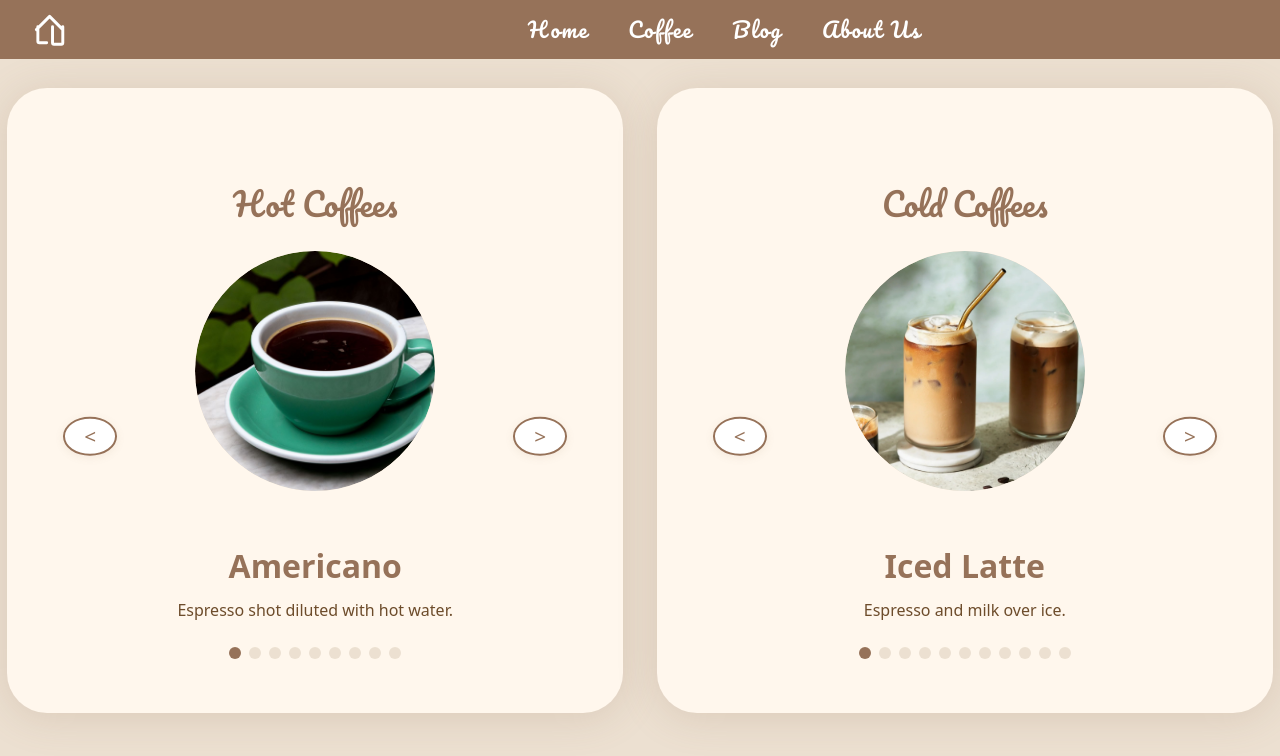
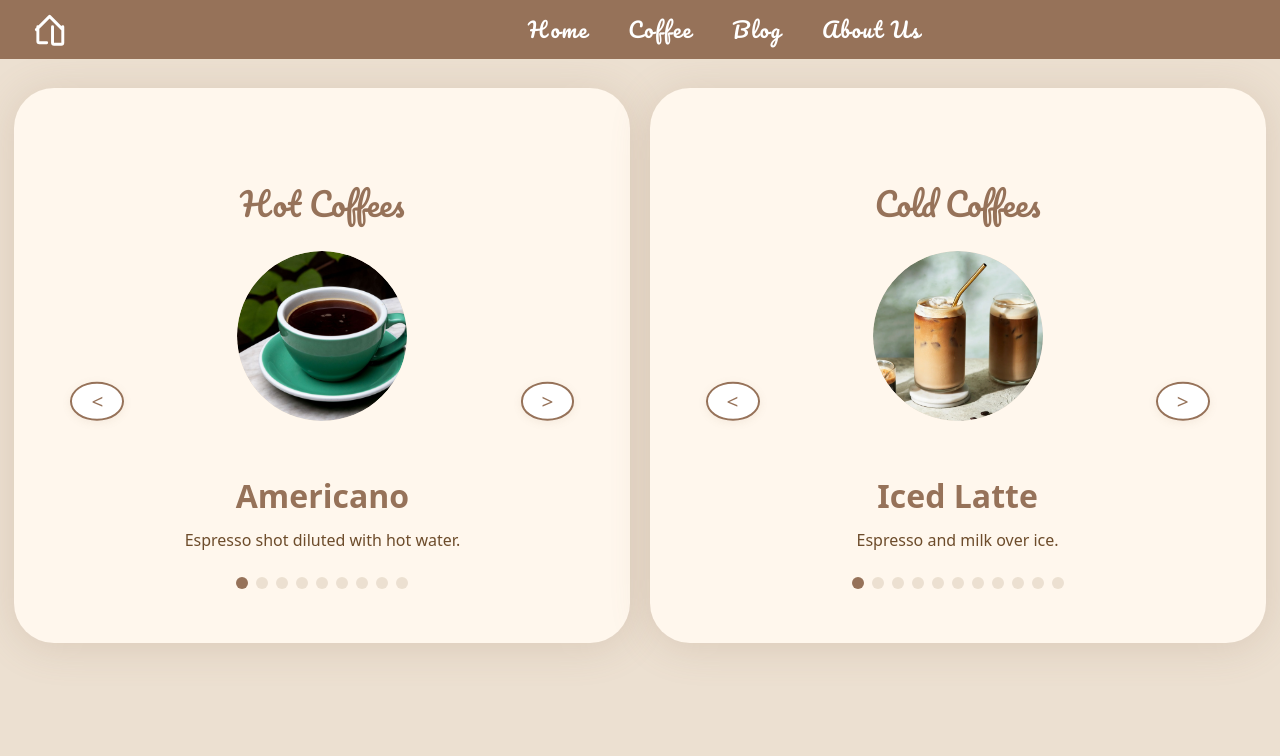
Before and after one commit to aaronMFbales/tasteoftales, a React (Vite) app: page /coffee in a window 1280 px wide. Shown: the top 756 px of the page. Built offline with nearby package versions, Linux system fonts and the light colour scheme.

Commit message:
Refactor modal: full image, normal bold font, simple overlay

```diff
--- a/src/App.css
+++ b/src/App.css
@@ -622,10 +622,8 @@
   padding-bottom: 2.5rem;
 }
 .coffee-story-box {
-  min-width: 210px;
-  max-width: 260px;
-  width: 100%;
-  height: auto;
+  width: 280px;
+  height: 240px;
   box-sizing: border-box;
   margin: 0 !important;
   padding: 1rem 1rem 1rem 1rem;
--- a/src/CoffeeCarousel.css
+++ b/src/CoffeeCarousel.css
@@ -1,3 +1,22 @@
+/* Entrance animation for carousels on CoffeePage */
+.carousel-entrance-row {
+  opacity: 0;
+  transform: translateY(40px);
+  transition: opacity 0.7s cubic-bezier(0.4,0,0.2,1), transform 0.7s cubic-bezier(0.4,0,0.2,1);
+}
+.carousel-entrance-row.animate {
+  opacity: 1;
+  transform: translateY(0);
+}
+.carousel-entrance {
+  opacity: 0;
+  transform: scale(0.85) translateY(40px);
+  transition: opacity 0.7s cubic-bezier(0.4,0,0.2,1), transform 0.7s cubic-bezier(0.4,0,0.2,1);
+}
+.carousel-entrance.animate {
+  opacity: 1;
+  transform: scale(1) translateY(0);
+}
 /* Modal coffee name below image */
 .carousel-modal-coffee-name {
   margin-top: 1.2rem;
@@ -9,52 +28,73 @@
   letter-spacing: 0.02em;
 }
 /* Modal for projecting image */
-.carousel-modal-overlay {
+/* Enhanced modal overlay for coffee theme */
+/* Modal overlay: simple semi-transparent dark background */
+.coffee-modal-overlay {
   position: fixed;
   top: 0;
   left: 0;
   width: 100vw;
   height: 100vh;
   background: rgba(60, 40, 20, 0.35);
-  backdrop-filter: blur(6px);
+  backdrop-filter: blur(8px);
   z-index: 9999;
   display: flex;
   align-items: center;
   justify-content: center;
   animation: modalFadeIn 0.3s;
 }
-.carousel-modal-content {
-  background: #fff7ed;
-  border-radius: 1.5rem;
-  box-shadow: 0 8px 32px 0 rgba(150,114,89,0.18);
-  padding: 2rem;
+.coffee-modal-content {
+  background: #fff8ef;
+  border-radius: 2rem;
+  box-shadow: 0 12px 48px 0 rgba(150,114,89,0.22);
+  border: 4px solid #a0521c;
+  padding: 2.5rem 2rem 2rem 2rem;
+  min-width: 320px;
+  max-width: 95vw;
   position: relative;
   display: flex;
   flex-direction: column;
   align-items: center;
   animation: modalZoomIn 0.3s;
 }
-.carousel-modal-img {
+/* Modal image: full display, no border */
+.coffee-modal-img-full {
   max-width: 80vw;
   max-height: 70vh;
   border-radius: 1.2rem;
   box-shadow: 0 4px 24px 0 rgba(150,114,89,0.18);
   margin-bottom: 1.2rem;
+  object-fit: contain;
 }
-.carousel-modal-close {
+/* Modal coffee name: normal font, bold */
+.coffee-modal-coffee-name-normal {
+  margin-top: 1.2rem;
+  font-size: 2rem;
+  color: #967259;
+  font-family: system-ui, Avenir, Helvetica, Arial, sans-serif;
+  font-weight: bold;
+  text-align: center;
+  letter-spacing: 0.02em;
+}
+/* Fix close button positioning for modal */
+.coffee-modal-close {
   position: absolute;
-  top: 18px;
-  right: 24px;
+  top: 1.2rem;
+  right: 1.5rem;
   background: none;
   border: none;
-  font-size: 2.2rem;
-  color: #967259;
+  font-size: 2.7rem;
+  color: #a0521c;
   cursor: pointer;
   transition: color 0.2s;
-  z-index: 2;
+  z-index: 10;
+  font-weight: bold;
+  text-shadow: 0 2px 12px #d6ad60aa;
+  line-height: 1;
 }
-.carousel-modal-close:hover {
-  color: #a0521c;
+.coffee-modal-close:hover {
+  color: #967259;
 }
 @keyframes modalFadeIn {
   0% { opacity: 0; }
@@ -131,8 +171,8 @@
 }
 
 .carousel-image {
-  width: 240px;
-  height: 240px;
+  width: 170px;
+  height: 170px;
   border-radius: 50%;
   background: #ece0d1;
   display: flex;
--- a/src/CoffeeCarousel.jsx
+++ b/src/CoffeeCarousel.jsx
@@ -2,10 +2,9 @@ import React, { useState } from 'react';
 import coffeeData from './coffeeData';
 import './CoffeeCarousel.css';
 
-function CoffeeCarousel({ category }) {
+function CoffeeCarousel({ category, onImageClick }) {
   const coffees = coffeeData[category];
   const [current, setCurrent] = useState(0);
-  const [showModal, setShowModal] = useState(false);
 
   const prev = () => setCurrent((current - 1 + coffees.length) % coffees.length);
   const next = () => setCurrent((current + 1) % coffees.length);
@@ -23,7 +22,7 @@ function CoffeeCarousel({ category }) {
                   src={coffees[current].image}
                   alt={coffees[current].name}
                   className="carousel-img-clickable"
-                  onClick={() => setShowModal(true)}
+                  onClick={() => onImageClick && onImageClick(current)}
                   style={{ cursor: 'pointer', transition: 'transform 0.2s' }}
                 />
               ) : (
@@ -47,20 +46,6 @@ function CoffeeCarousel({ category }) {
           ))}
         </div>
       </div>
-      {showModal && (
-        <div className="carousel-modal-overlay" onClick={() => setShowModal(false)}>
-          <div className="carousel-modal-content" onClick={e => e.stopPropagation()}>
-            <img
-              src={coffees[current].image}
-              alt={coffees[current].name}
-              className="carousel-modal-img"
-              style={{ animation: 'modalZoomIn 0.3s' }}
-            />
-            <div className="carousel-modal-coffee-name">{coffees[current].name}</div>
-            <button className="carousel-modal-close" onClick={() => setShowModal(false)}>&times;</button>
-          </div>
-        </div>
-      )}
     </>
   );
 }
--- a/src/CoffeePage.jsx
+++ b/src/CoffeePage.jsx
@@ -1,11 +1,27 @@
-import React from 'react';
+import React, { useEffect, useState } from 'react';
 import { Link } from 'react-router-dom';
 import CoffeeCarousel from './CoffeeCarousel';
+import coffeeData from './coffeeData';
 import './CoffeeCarousel.css';
 
 function CoffeePage() {
+  const [animate, setAnimate] = useState(false);
+  const [modal, setModal] = useState(null); // { category, index }
+  useEffect(() => {
+    setTimeout(() => setAnimate(true), 100);
+  }, []);
+  useEffect(() => {
+    if (modal) {
+      document.body.style.overflow = 'hidden';
+    } else {
+      document.body.style.overflow = '';
+    }
+    return () => {
+      document.body.style.overflow = '';
+    };
+  }, [modal]);
   return (
-  <div style={{ minHeight: '100vh', width: '100vw', background: '#ece0d1', position: 'relative' }}>
+    <div style={{ minHeight: '100vh', width: '100vw', background: '#ece0d1', position: 'relative' }}>
       <header
         style={{
           width: '100%',
@@ -39,11 +55,29 @@ function CoffeePage() {
           </nav>
         </div>
       </header>
-  <div style={{ height: '2.5rem', background: '#ece0d1' }} />
-  <div style={{ display: 'flex', flexDirection: 'row', justifyContent: 'center', alignItems: 'flex-start', gap: '1.2rem', marginTop: '0.5rem' }}>
-    <CoffeeCarousel category="hot" />
-    <CoffeeCarousel category="cold" />
-  </div>
+      <div style={{ height: '2.5rem', background: '#ece0d1' }} />
+      <div className={`carousel-entrance-row${animate ? ' animate' : ''}`} style={{ display: 'flex', flexDirection: 'row', justifyContent: 'center', alignItems: 'flex-start', gap: '1.2rem', marginTop: '0.5rem' }}>
+        <div className={`carousel-entrance${animate ? ' animate' : ''}`}>
+          <CoffeeCarousel category="hot" onImageClick={idx => setModal({ category: 'hot', index: idx })} />
+        </div>
+        <div className={`carousel-entrance${animate ? ' animate' : ''}`}>
+          <CoffeeCarousel category="cold" onImageClick={idx => setModal({ category: 'cold', index: idx })} />
+        </div>
+      </div>
+      {modal && (
+        <div className="carousel-modal-overlay coffee-modal-overlay" onClick={() => setModal(null)}>
+          <div className="carousel-modal-content coffee-modal-content" onClick={e => e.stopPropagation()}>
+            <img
+              src={coffeeData[modal.category][modal.index].image}
+              alt={coffeeData[modal.category][modal.index].name}
+              className="carousel-modal-img coffee-modal-img-full"
+              style={{ animation: 'modalZoomIn 0.3s' }}
+            />
+            <div className="carousel-modal-coffee-name coffee-modal-coffee-name-normal">{coffeeData[modal.category][modal.index].name}</div>
+            <button className="carousel-modal-close coffee-modal-close" onClick={() => setModal(null)} aria-label="Close modal">&times;</button>
+          </div>
+        </div>
+      )}
     </div>
   );
 }
```
